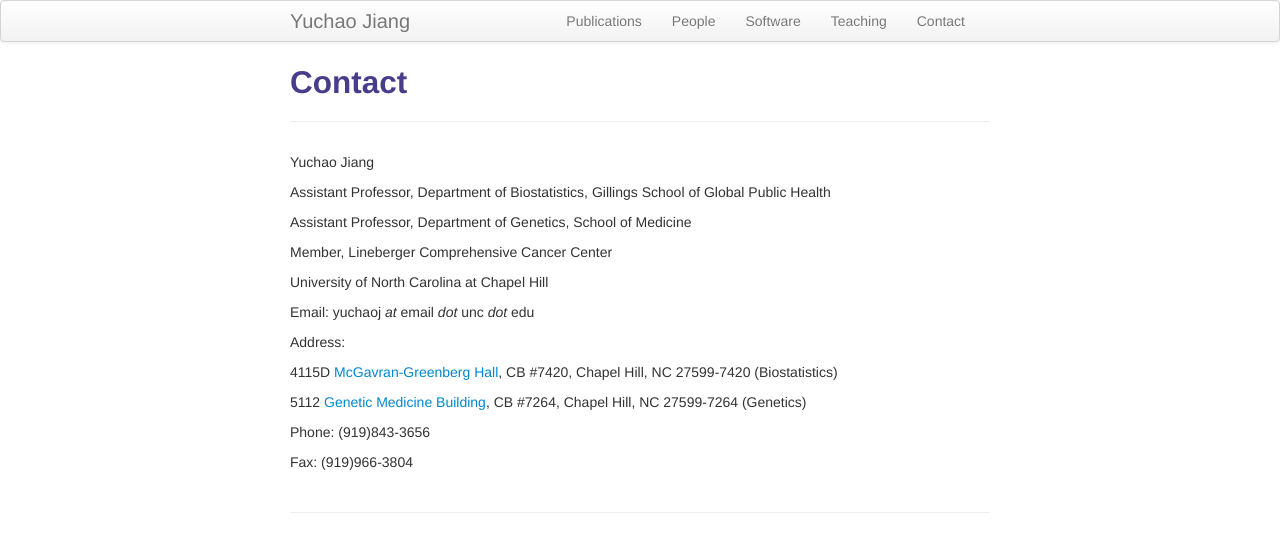
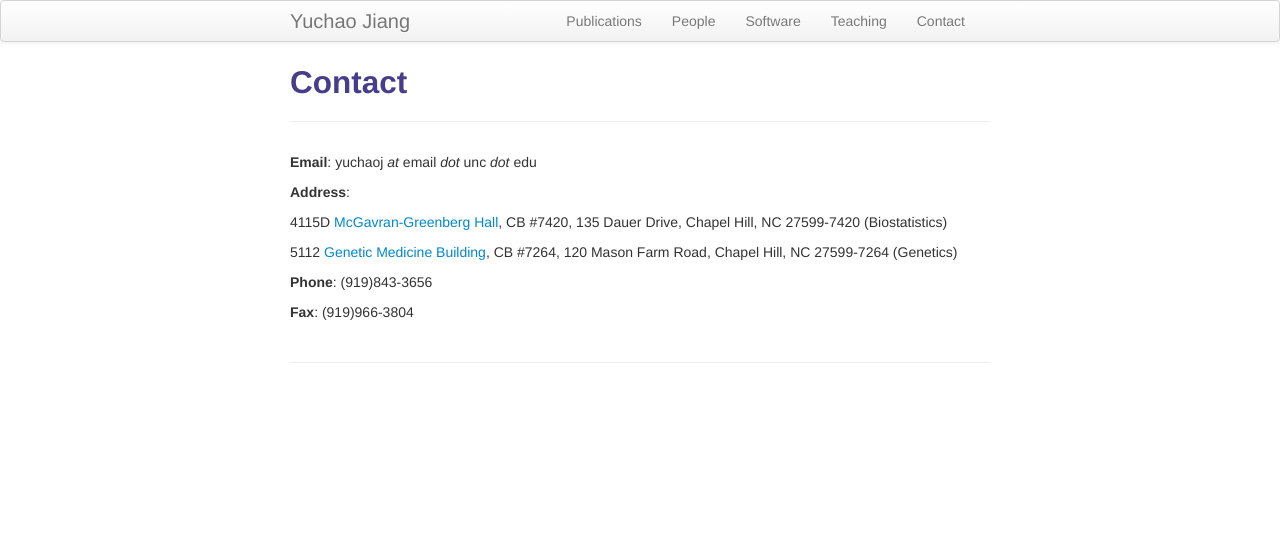
Before and after one commit to yuchaojiang/yuchaojiang.github.io, a Jekyll site: the page built from pages/contact.md, in a window 1280 px wide. Shown: the top 552 px of the page. Built offline with Jekyll 4.4.1, drawn with Linux system fonts in a browser that asks for light colours.

Commit message:
Update contact.md

```diff
--- a/pages/contact.md
+++ b/pages/contact.md
@@ -4,24 +4,14 @@ title: Contact
 description: Contact information
 ---
 
-Yuchao Jiang
+**Email**: yuchaoj *at* email *dot* unc *dot* edu
 
-Assistant Professor, Department of Biostatistics, Gillings School of Global Public Health
+**Address**:
 
-Assistant Professor, Department of Genetics, School of Medicine
+  4115D [McGavran-Greenberg Hall](https://www.google.com/maps/place/Department+of+Biostatistics/@35.9061903,-79.0566287,17z/data=!4m13!1m7!3m6!1s0x89acc2e599b51fbd:0x5ccfa4e0f5264ef1!2sMcGavran-Greenberg+Hall,+Chapel+Hill,+NC+27516!3b1!8m2!3d35.9058418!4d-79.0545303!3m4!1s0x0:0x6abad7990ead6ae1!8m2!3d35.9061318!4d-79.0543583), CB #7420, 135 Dauer Drive, Chapel Hill, NC 27599-7420 (Biostatistics)
 
-Member, Lineberger Comprehensive Cancer Center
+  5112 [Genetic Medicine Building](https://www.google.com/maps/place/Department+of+Genetics/@35.9018309,-79.0549154,18.26z/data=!4m13!1m7!3m6!1s0x89acc2faae0c4f8b:0x69ea9dac5691824f!2sMarsico+Hall,+Chapel+Hill,+NC+27599!3b1!8m2!3d35.9025392!4d-79.0540141!3m4!1s0x0:0x2eb22192ccef1dbd!8m2!3d35.9011941!4d-79.0542741), CB #7264, 120 Mason Farm Road, Chapel Hill, NC 27599-7264 (Genetics)
 
-University of North Carolina at Chapel Hill
+**Phone**: (919)843-3656
 
-Email: yuchaoj *at* email *dot* unc *dot* edu
-
-Address:
-
-  4115D [McGavran-Greenberg Hall](https://www.google.com/maps/place/Department+of+Biostatistics/@35.9061903,-79.0566287,17z/data=!4m13!1m7!3m6!1s0x89acc2e599b51fbd:0x5ccfa4e0f5264ef1!2sMcGavran-Greenberg+Hall,+Chapel+Hill,+NC+27516!3b1!8m2!3d35.9058418!4d-79.0545303!3m4!1s0x0:0x6abad7990ead6ae1!8m2!3d35.9061318!4d-79.0543583), CB #7420, Chapel Hill, NC 27599-7420 (Biostatistics)
-
-  5112 [Genetic Medicine Building](https://www.google.com/maps/place/Department+of+Genetics/@35.9018309,-79.0549154,18.26z/data=!4m13!1m7!3m6!1s0x89acc2faae0c4f8b:0x69ea9dac5691824f!2sMarsico+Hall,+Chapel+Hill,+NC+27599!3b1!8m2!3d35.9025392!4d-79.0540141!3m4!1s0x0:0x2eb22192ccef1dbd!8m2!3d35.9011941!4d-79.0542741), CB #7264, Chapel Hill, NC 27599-7264 (Genetics)
-
-Phone: (919)843-3656
-
-Fax: (919)966-3804
+**Fax**: (919)966-3804
```
